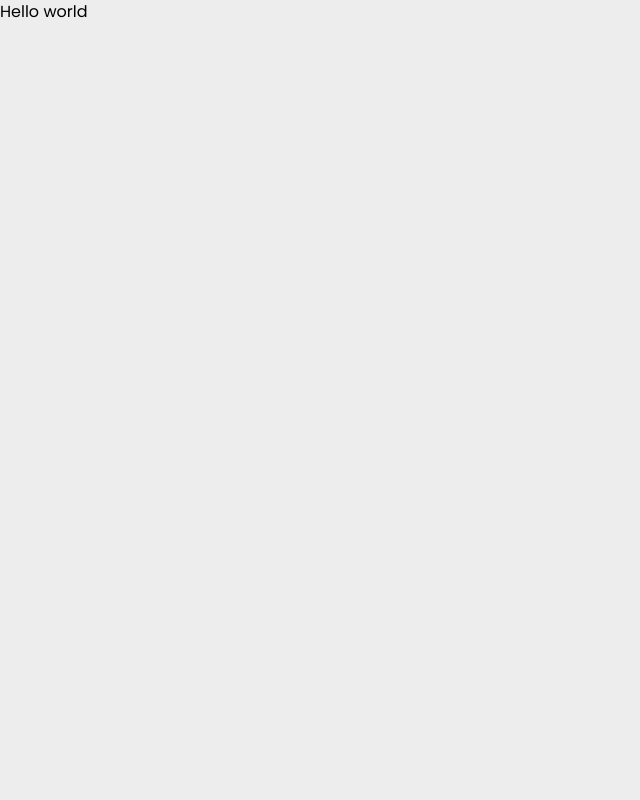
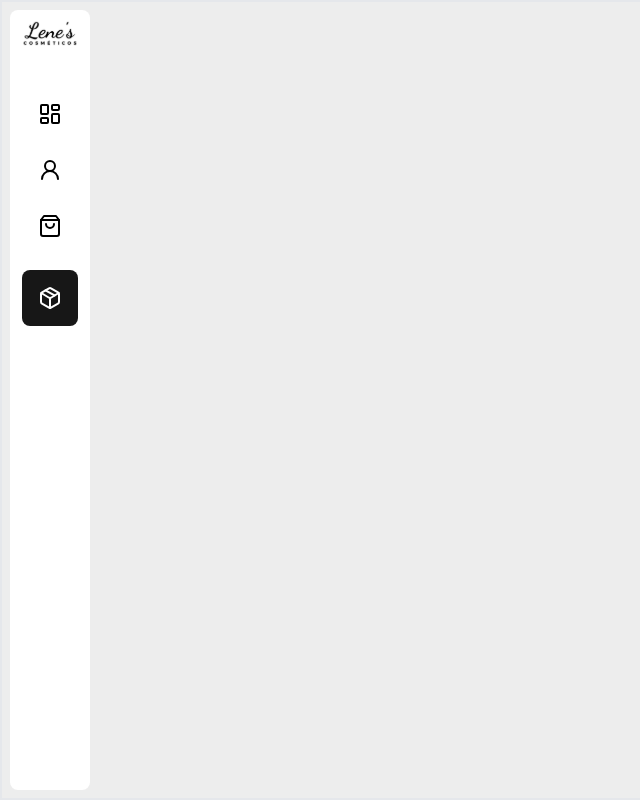
Before and after one commit to Natcardoso/lenes-cosmeticos, a React (Vite) app: page /estoque in a window 1280 px wide. Shown: the whole page, without its empty margins (0-640 px from the left). Built offline with nearby package versions, Linux system fonts and the light colour scheme.

Commit message:
adicionei styles no menu

```diff
--- a/src/components/Menu/index.tsx
+++ b/src/components/Menu/index.tsx
@@ -1,17 +1,35 @@
 import { LayoutDashboard, Package, ShoppingBag, UserRound } from 'lucide-react';
 import Logo from '../../assets/logo.svg';
+import { NavLink } from 'react-router-dom';
 
 export const Menu = () => {
+	const listMenu = [
+		{ to: '/', svg: <LayoutDashboard /> },
+		{ to: '/clientes', svg: <UserRound /> },
+		{ to: '/vendas', svg: <ShoppingBag /> },
+		{ to: '/estoque', svg: <Package /> },
+	];
+
 	return (
 		<div className="flex flex-col items-center gap-14 h-full w-20 bg-white rounded-lg p-2">
-      <img src={Logo} alt="Logo da Lene`s Cosméticos" className="" />
+			<img
+				src={Logo}
+				alt="Logo da Lene`s Cosméticos"
+				className=""
+			/>
 			<div className="flex items-center flex-col gap-8">
-        <div className="bg-neutral-900 p-4 rounded-lg">
-          <LayoutDashboard className="cursor-pointer text-white" />
-        </div>
-        <UserRound className="cursor-pointer" />
-        <ShoppingBag className="cursor-pointer" />
-        <Package className="cursor-pointer" />
+				{listMenu.map((item) => (
+					<NavLink
+						to={item.to}
+						className={({ isActive }) =>
+							isActive
+								? 'bg-neutral-900 p-4 rounded-lg text-white cursor-pointer'
+								: 'cursor-pointer'
+						}
+					>
+						{item.svg}
+					</NavLink>
+				))}
 			</div>
 		</div>
 	);
--- /dev/null
+++ b/src/pages/Customers/index.tsx
@@ -0,0 +1,9 @@
+import { Menu } from '../../components/Menu';
+
+export const Customers = () => {
+	return (
+		<div className="flex h-screen gap-2 w-screen border-solid border-2 p-2">
+			<Menu />
+		</div>
+	);
+};
--- /dev/null
+++ b/src/pages/Storage/index.tsx
@@ -0,0 +1,9 @@
+import { Menu } from '../../components/Menu';
+
+export const Storage = () => {
+	return (
+		<div className="flex h-screen gap-2 w-screen border-solid border-2 p-2">
+			<Menu />
+		</div>
+	);
+};
```
Also changed, not shown: src/main.tsx (+4 -3 lines). Lines whose indentation alone changed are shown as unchanged.
